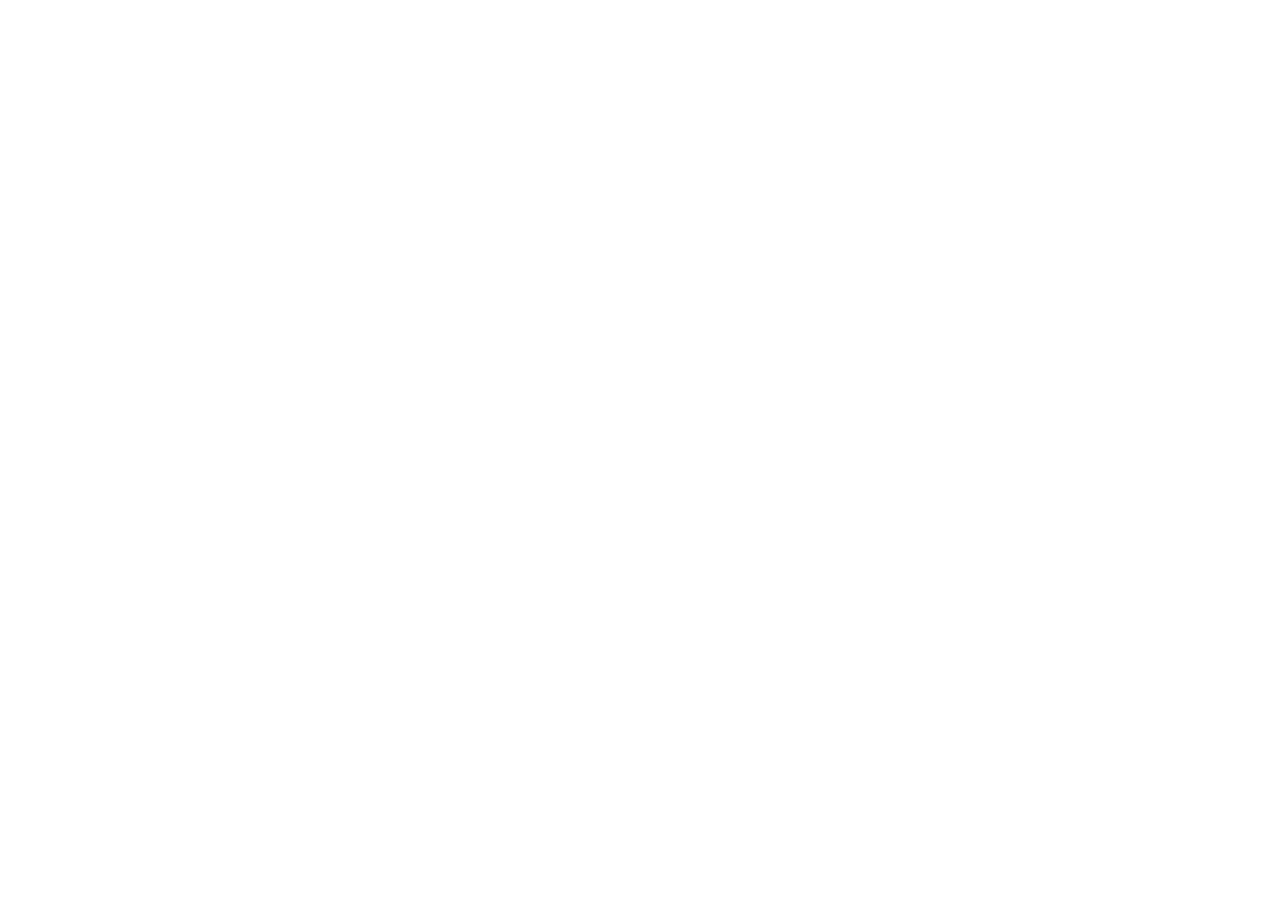
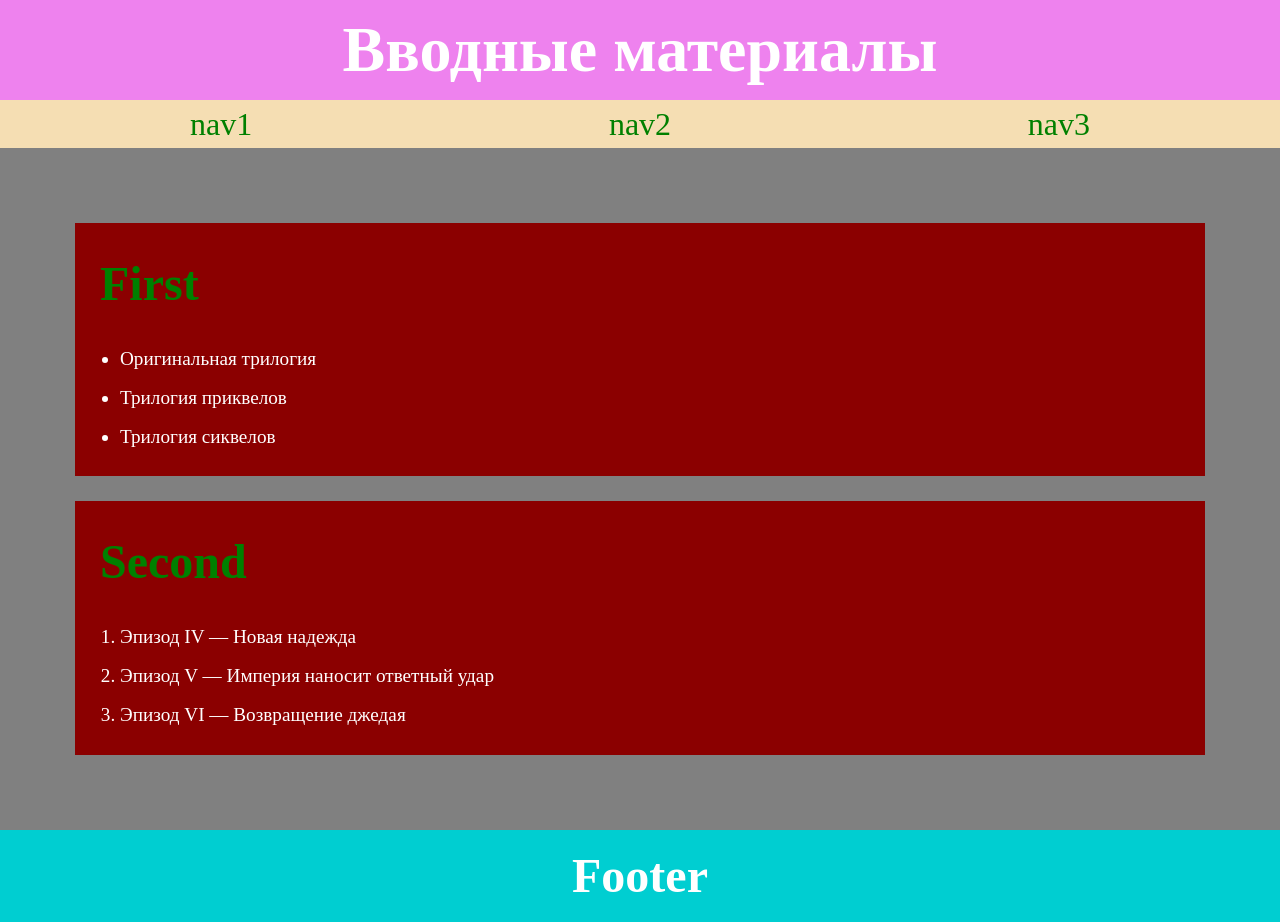
Before and after one commit to js-tasks-ru/htmlcss-20210513_nail5, a website: page 02-dz0/01-semantic-mockup/solution.html in a window 1280 px wide. Before the commit the page ends 800 px from the top, so only its background shows below. Drawn offline with Linux system fonts and the light colour scheme.

Commit message:
add solution for introductory material

```diff
--- a/02-dz0/01-semantic-mockup/solution.html
+++ b/02-dz0/01-semantic-mockup/solution.html
@@ -1,4 +1,51 @@
 <!DOCTYPE html>
 <html lang="ru">
-    <!-- Ваше решение -->
+<head>
+    <meta charset="UTF-8">
+    <meta http-equiv="X-UA-Compatible" content="IE=edge">
+    <meta name="viewport" content="width=device-width, initial-scale=1.0">
+    <title>Вводные материалы</title>
+    <link rel="stylesheet" href="style.css">
+</head>
+<body>
+    <header>
+        <h1>
+            Вводные материалы
+        </h1>
+        <nav>
+            <ul>
+                <li><a href="#">nav1</a></li>
+                <li><a href="#">nav2</a></li>
+                <li><a href="#">nav3</a></li>
+            </ul>
+        </nav>
+    </header>
+    <main>
+        <article>
+            <h2>
+                First
+            </h2>
+            <ul>
+                <li>Оригинальная трилогия</li>
+                <li>Трилогия приквелов</li>
+                <li>Трилогия сиквелов</li>
+            </ul>
+        </article>
+        <article>
+            <h2>
+                Second
+            </h2>
+            <ol>
+                <li>Эпизод IV — Новая надежда</li>
+                <li>Эпизод V — Империя наносит ответный удар</li>
+                <li>Эпизод VI — Возвращение джедая</li>
+            </ol>
+        </article>
+    </main>
+    <footer>
+        <h2>
+            Footer
+        </h2>
+    </footer>
+</body>
 </html>
--- /dev/null
+++ b/02-dz0/01-semantic-mockup/style.css
@@ -0,0 +1,122 @@
+html {
+    font-size: 16px;
+    line-height: 1.5;
+}
+* {
+    padding: 0;
+    margin: 0;
+    box-sizing: border-box;
+}
+
+body {
+    color: #FFF;
+    background-color: gray;
+}
+
+header {
+    width: 100%;
+    background-color: violet;
+    display: flex;
+    align-items: center;
+    justify-content: center;
+    flex-direction: column;
+}
+
+header h1 {
+    font-size: 4rem;
+    text-align: center;
+    min-height: 100px;
+    display: flex;
+    align-items: center;
+    justify-content: center;
+}
+
+header nav {
+    width: 100%;
+    padding: 0 50px;
+    background-color: wheat;
+}
+
+header nav ul {
+    display: flex;
+    align-items: center;
+    justify-content: space-between;
+    max-width: 900px;
+    margin: 0 auto;
+}
+
+header nav ul li {
+    list-style: none;
+}
+
+header nav ul li a {
+    color: green;
+    text-decoration: none;
+    font-size: 2rem;
+}
+
+body {
+    display: flex;
+    flex-direction: column;
+    min-height: 100vh;
+}
+
+
+main {
+
+    padding: 50px;
+}
+
+article {
+    background-color: darkred;
+    padding: 25px;
+    margin: 25px;
+}
+
+article ul {
+    padding-left: 20px;
+}
+
+article ul li {
+    position: relative;
+    font-size: 1.2rem;
+    margin-bottom: 10px;
+}
+
+article ul li:last-child {
+    margin-bottom: 0;
+}
+
+article ol {
+    padding-left: 20px;
+}
+
+article ol li {
+    font-size: 1.2rem;
+    margin-bottom: 10px;
+}
+
+article ol li:last-child {
+    margin-bottom: 0;
+}
+
+
+article h2 {
+    font-size: 3rem;
+    color: green;
+    margin-bottom: 25px;
+}
+
+footer {
+    padding: 10px 50px;
+    background-color: darkturquoise;
+    margin-top: auto;
+}
+
+
+footer h2 {
+    font-size: 3rem;
+    display: flex;
+    align-items: center;
+    justify-content: center;
+}
```
